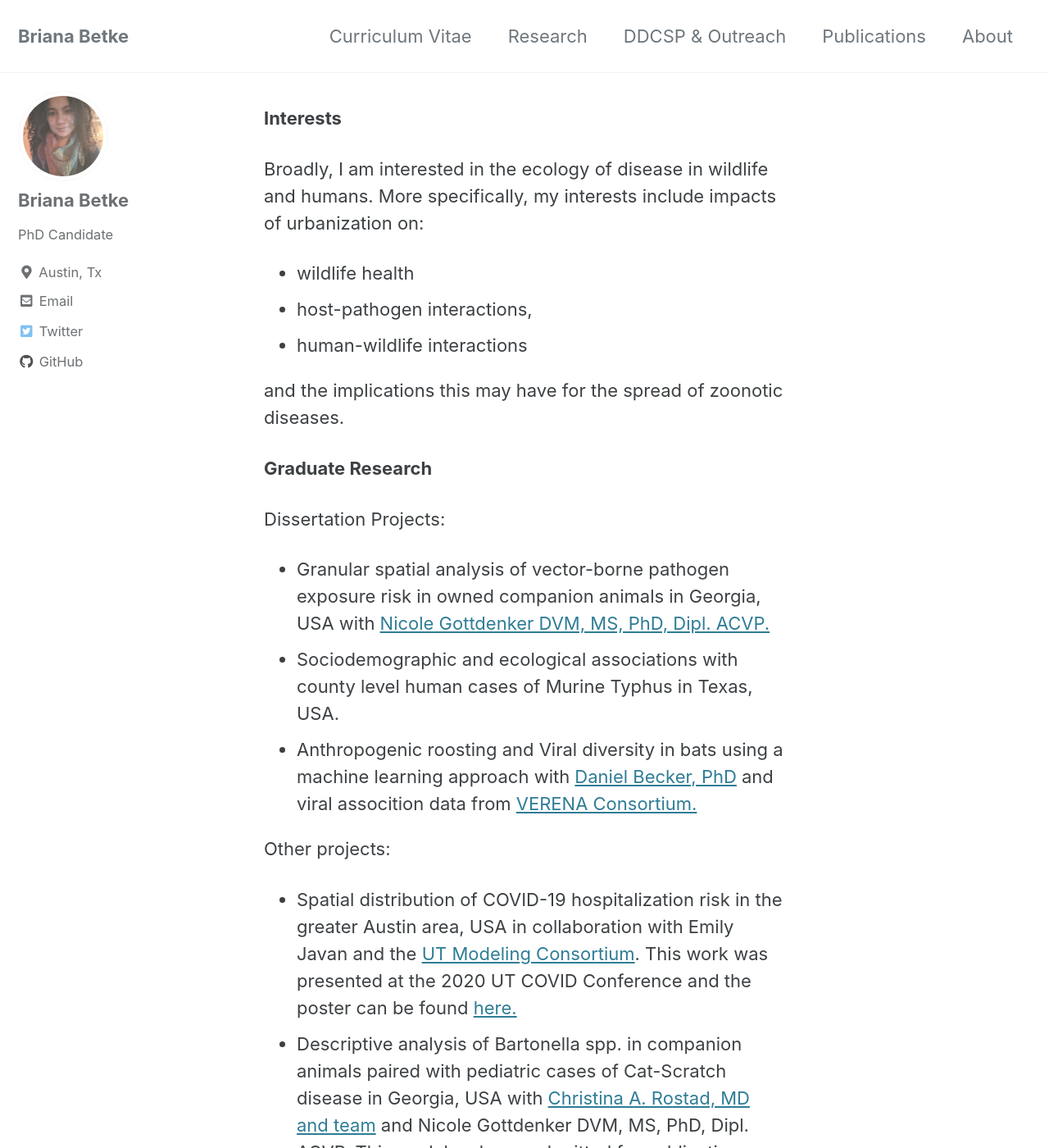
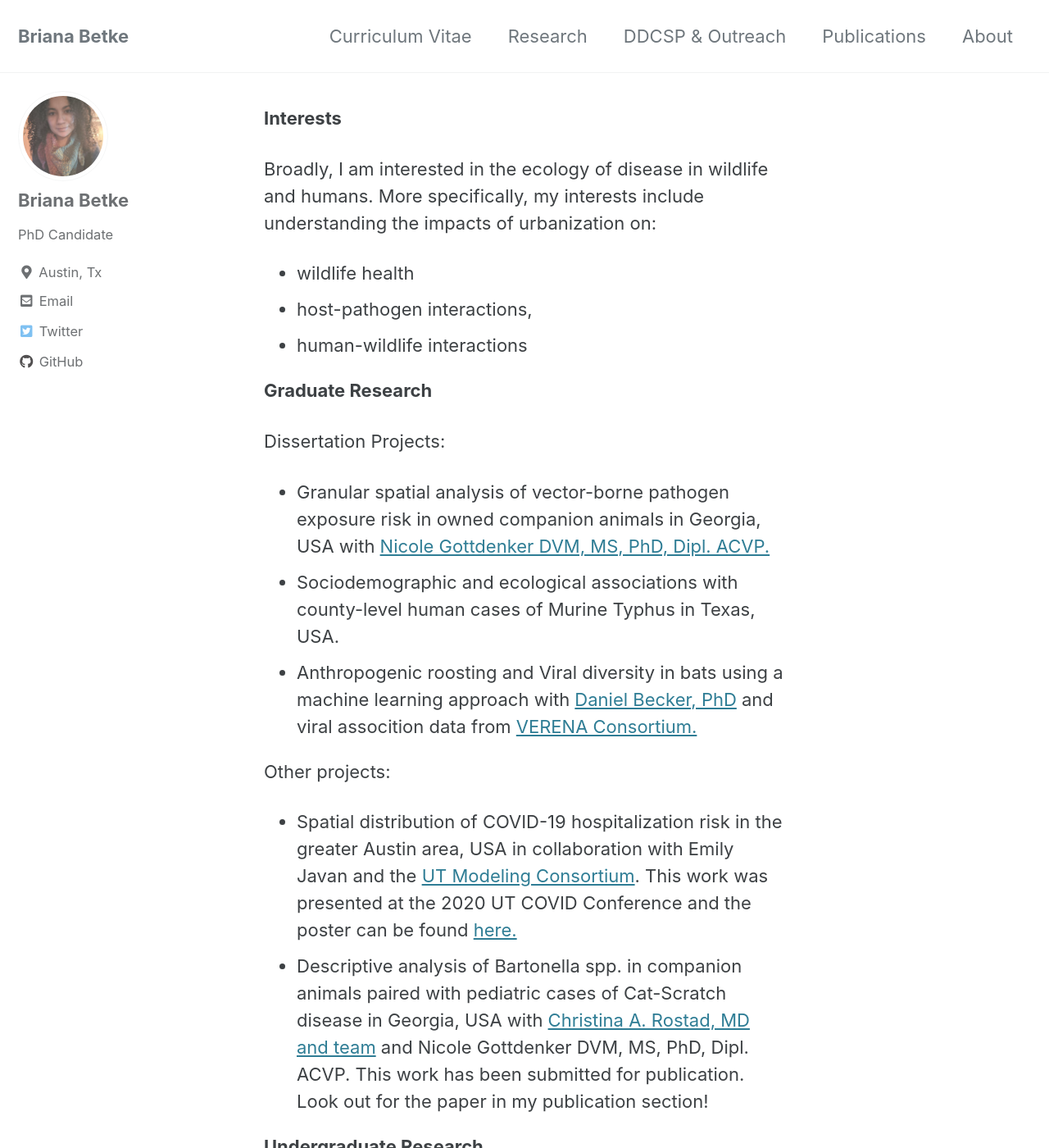
Before and after one commit to babetke/babetke.github.io, a Jekyll site: the page built from _pages/projects.md, in a window 1280 px wide and 1400 px high. Shown: the whole window at 82% size. Built offline with Jekyll 4.4.1, drawn with Linux system fonts in a browser that asks for light colours; cached includes are drawn as plain includes.

Commit message:
Update projects.md

```diff
--- a/_pages/projects.md
+++ b/_pages/projects.md
@@ -5,20 +5,18 @@ permalink: /research/
 
 **Interests**
 
-Broadly, I am interested in the ecology of disease in wildlife and humans. More specifically, my interests include impacts of urbanization on:
+Broadly, I am interested in the ecology of disease in wildlife and humans. More specifically, my interests include understanding the impacts of urbanization on:
 
 * wildlife health
 * host-pathogen interactions,
 * human-wildlife interactions
-
-and the implications this may have for the spread of zoonotic diseases.
 
 **Graduate Research**
 
 Dissertation Projects:
 
 * Granular spatial analysis of vector-borne pathogen exposure risk in owned companion animals in Georgia, USA with [Nicole Gottdenker DVM, MS, PhD, Dipl. ACVP.](https://www.gottdenkerlab.com/)
-* Sociodemographic and ecological associations with county level human cases of Murine Typhus in Texas, USA.
+* Sociodemographic and ecological associations with county-level human cases of Murine Typhus in Texas, USA.
 * Anthropogenic roosting and Viral diversity in bats using a machine learning approach with [Daniel Becker, PhD](http://beckerlab.weebly.com/) and viral assocition data from [VERENA Consortium.](https://www.viralemergence.org/)
 
 Other projects:
```
